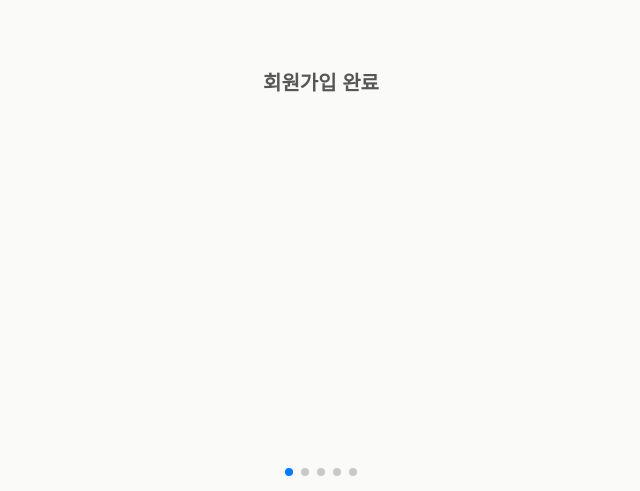
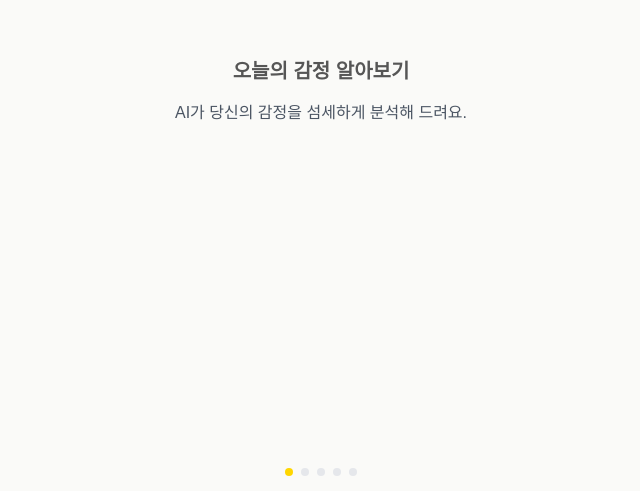
Before and after one commit to xuuwon/maeumgyeol, a Next.js app: page /tutorial in a window 1280 px wide. Shown: the part 309-800 px from the top of the page, without its empty margins (319-959 px from the left). Built offline with nearby package versions, Linux system fonts and the light colour scheme; a web font is replaced by a local one.

Commit message:
feat: 튜토리얼 내용 추가 및 swiper 기본 불릿 색상 변경

```diff
--- a/src/app/globals.css
+++ b/src/app/globals.css
@@ -115,3 +115,14 @@ body {
   outline: none !important;
   box-shadow: none !important;
 }
+
+/* 페이지네이션 기본 색상 */
+.swiper-pagination-bullet {
+  background-color: #e5e7eb !important;
+  opacity: 1 !important;
+}
+
+/* 현재 페이지네이션 색상 */
+.swiper-pagination-bullet-active {
+  background-color: #ffd600 !important;
+}
--- a/src/app/tutorial/page.tsx
+++ b/src/app/tutorial/page.tsx
@@ -6,28 +6,29 @@ import { Pagination } from 'swiper/modules';
 import 'swiper/css';
 import 'swiper/css/pagination';
 import { useRouter } from 'next/navigation';
+import '../globals.css';
 
 const slides = [
   {
-    title: '회원가입 완료',
-    description: '',
+    title: '오늘의 감정 알아보기',
+    description: 'AI가 당신의 감정을 섬세하게 분석해 드려요.',
   },
   {
-    title: '위치기반 독립서점 추천',
-    description: '당신의 위치 정보를 통해 독립서점을 손쉽게 찾아드립니다.',
+    title: '일기를 쓰고 보상 받기',
+    description: '하루를 기록하면 코인을 받을 수 있어요!',
   },
   {
-    title: 'AR 카메라로 생생한 후기',
-    description: 'AR 리뷰 시스템으로 다른 사용자들의 생생한 후기를 볼 수 있어요.',
+    title: '마음 챙김 콘텐츠 체험',
+    description: '세 가지 마음 챙김 콘텐츠로 불안한 감정을 다독여 보세요.',
   },
   {
-    title: '독립서점 뉴스레터',
-    description: '다양한 독립서점 소식을 뉴스레터로 받아보세요.',
+    title: '감자몽 꾸미기',
+    description: '귀여운 감자몽을 다양한 아이템으로 자유롭게 꾸며보세요.',
   },
   {
-    title: '사용자 맞춤 독립서점 추천',
-    description: '당신의 취향을 기반으로 맞춤형 독립서점을 추천해드려요.',
-    cta: '지금 취향테스트 해볼까요',
+    title: '감정 리포트 돌아보기',
+    description: '주간·월간 리포트를 통해 나의 감정 변화를 확인해요.',
+    cta: '함께 시작하기',
   },
 ];
 
@@ -63,10 +64,10 @@ const Page = () => {
                   <p className="text-base text-gray-600">{slide.description}</p>
                 )}
               </div>
-              <div className="flex flex-col gap-4">
+              <div className="flex flex-col items-center gap-4">
                 {slide.cta && (
                   <button
-                    className="bg-[#5e524b] text-white py-3 rounded-full text-sm"
+                    className="w-[198px] max-w-sm sm:w-full h-12 border border-1 border-main-yellow rounded-xl flex justify-center items-center bg-content-yellow hover:bg-main-yellow"
                     onClick={handleSkip}
                   >
                     {slide.cta}
```
